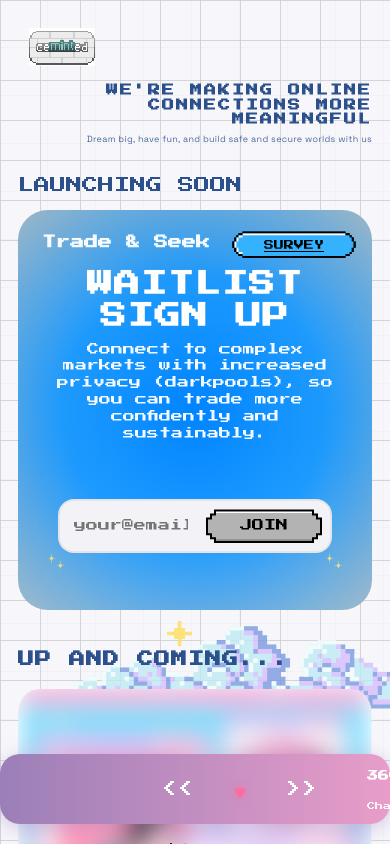
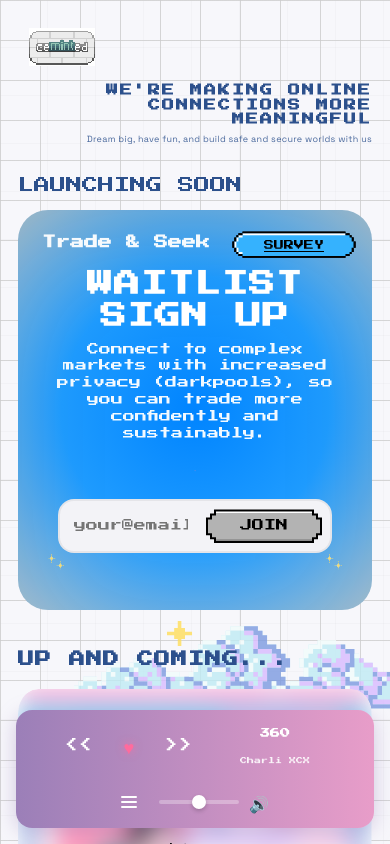
Before and after one commit to Trade-Seek/ceminted-next.js, a Next.js app: page / in a window 390 px wide. Shown: the top 844 px of the page. Built offline with nearby package versions, Linux system fonts and the light colour scheme.

Commit message:
mobile music payer overflow fixed

```diff
--- a/app/globals.css
+++ b/app/globals.css
@@ -1010,6 +1010,101 @@ img.pixel-art {
     height: 24px;
     margin: 12px auto;
   }
+
+  /* Mobile Music Player Styles */
+  .music-player {
+    padding: 8px 16px;
+    gap: 12px;
+    border-radius: 16px;
+    width: calc(100% - 32px);
+    max-width: calc(100vw - 32px);
+    left: 16px;
+    right: 16px;
+    transform: none;
+    bottom: 16px;
+    flex-wrap: wrap;
+    justify-content: center;
+  }
+
+  .player-controls {
+    gap: 8px;
+    order: 1;
+  }
+
+  .player-btn {
+    font-size: 14px;
+    padding: 6px 10px;
+    min-width: 36px;
+    min-height: 36px;
+  }
+
+  .heart-btn {
+    font-size: 18px;
+    padding: 2px 4px;
+  }
+
+  .player-info {
+    order: 2;
+    min-width: 120px;
+    max-width: 200px;
+    padding: 0 8px;
+    text-align: center;
+  }
+
+  .song-title {
+    font-size: 10px;
+  }
+
+  .song-artist {
+    font-size: 7px;
+  }
+
+  .playlist-btn {
+    order: 3;
+    padding: 6px;
+    min-width: 36px;
+    min-height: 36px;
+  }
+
+  .playlist-icon {
+    width: 16px;
+  }
+
+  .volume-control {
+    order: 4;
+    max-width: 120px;
+    gap: 6px;
+  }
+
+  .volume-slider {
+    width: 80px;
+    height: 4px;
+  }
+
+  .volume-slider::-webkit-slider-thumb {
+    width: 14px;
+    height: 14px;
+  }
+
+  .volume-slider::-moz-range-thumb {
+    width: 14px;
+    height: 14px;
+  }
+
+  .volume-icon {
+    font-size: 16px;
+    min-width: 28px;
+    min-height: 28px;
+  }
+
+  .playlist-dropdown {
+    width: calc(100% - 32px);
+    max-width: calc(100vw - 32px);
+    left: 16px;
+    right: 16px;
+    transform: none;
+    bottom: 80px;
+  }
 }
 @media (min-width: 768px) {
   .music-player {
--- a/lib/supabase.ts
+++ b/lib/supabase.ts
@@ -1,11 +1,12 @@
 import { createClient } from '@supabase/supabase-js';
 import { WaitlistEmail } from './types';
 
-const supabaseUrl = process.env.SUPABASE_URL!;
-const supabaseAnonKey = process.env.SUPABASE_ANON_KEY!;
+const supabaseUrl = process.env.SUPABASE_URL || 'https://placeholder.supabase.co';
+const supabaseAnonKey = process.env.SUPABASE_ANON_KEY || 'placeholder-key';
 
-if (!supabaseUrl || !supabaseAnonKey) {
-    throw new Error('Missing Supabase environment variables');
+// Only throw error in runtime, not during build
+if (process.env.NODE_ENV !== 'production' && (!process.env.SUPABASE_URL || !process.env.SUPABASE_ANON_KEY)) {
+    console.warn('Missing Supabase environment variables - using placeholder values for build');
 }
 
 export const supabase = createClient(supabaseUrl, supabaseAnonKey);
```
